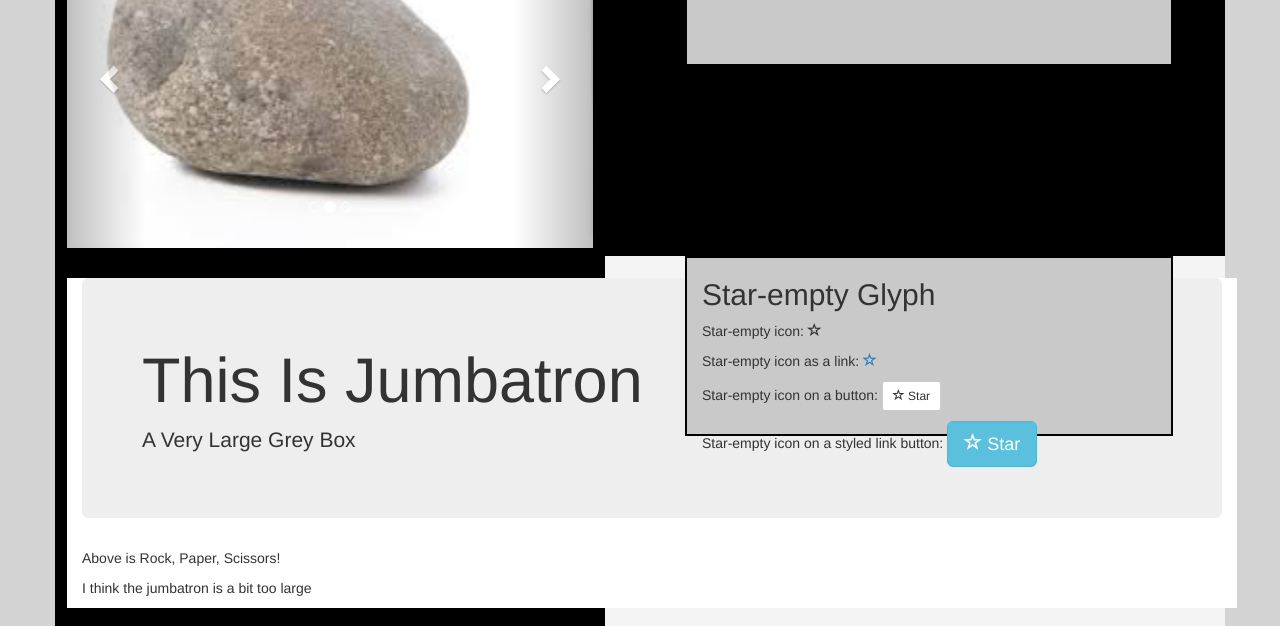
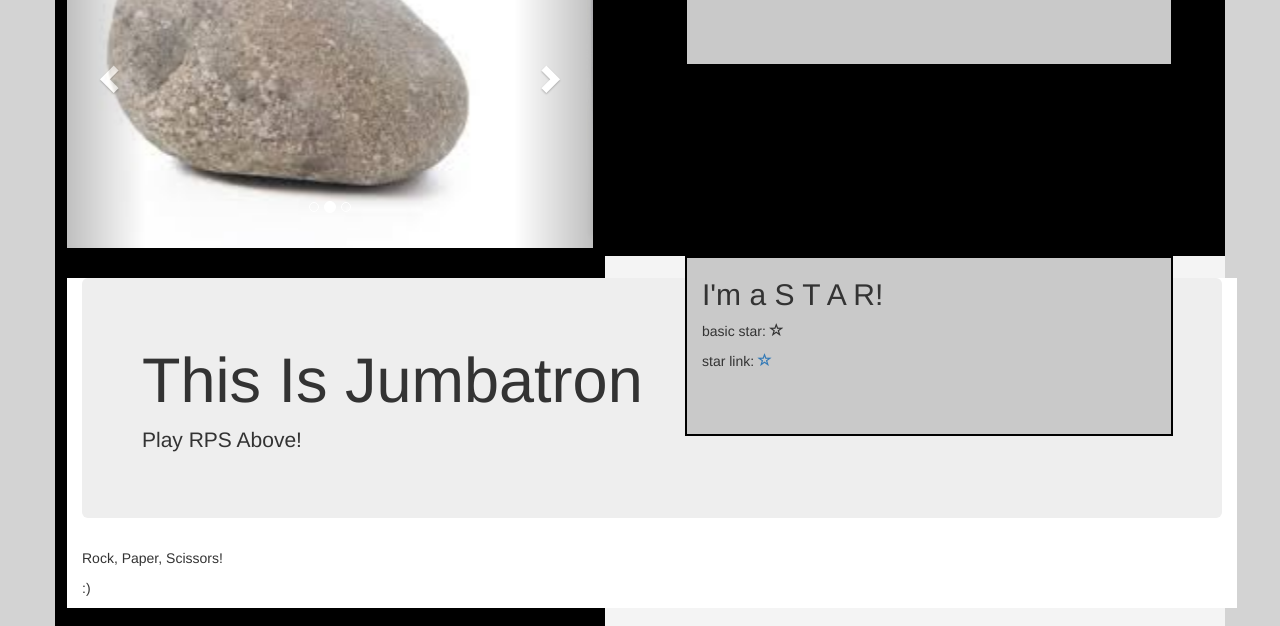
Before and after one commit to Jaygithublogin/Sandbox, a plain HTML site: page weekTwo/lesson4.html in a window 1280 px wide. Shown: the part 667-1293 px from the top of the page. Drawn offline with nearby package versions, Linux system fonts and the light colour scheme.

Commit message:
Add files via upload

```diff
--- a/weekTwo/lesson4.html
+++ b/weekTwo/lesson4.html
@@ -160,30 +160,21 @@
         <p><div class="container">
           <div class="jumbotron">
             <h1>This Is Jumbatron</h1>
-            <p>A Very Large Grey Box</p>
+            <p>Play RPS Above!</p>
         </div>
-        <p>Above is Rock, Paper, Scissors!</p>
-        <p>I think the jumbatron is a bit too large</p>
+        <p>Rock, Paper, Scissors!</p>
+        <p>:)</p>
     </div></p>
 </div>  <!-- closing column -->
 <div class="col-sm-5 col2Styles">
-    <h2>Star-empty Glyph</h2>
-      <p>Star-empty icon: <span class="glyphicon glyphicon-star-empty"></span></p>
-      <p>Star-empty icon as a link:
-        <a href="#">
+    <h2>I'm a S T A R!</h2>
+      <p>basic star: <span class="glyphicon glyphicon-star-empty"></span></p>
+      <p>star link:
+        <a href="https://www.nasa.gov/subject/6892/stars/">
           <span class="glyphicon glyphicon-star-empty"></span>
         </a>
       </p>
-      <p>Star-empty icon on a button:
-        <button type="button" class="btn btn-default btn-sm">
-          <span class="glyphicon glyphicon-star-empty"></span> Star
-        </button>
-      </p>
-      <p>Star-empty icon on a styled link button:
-        <a href="#" class="btn btn-info btn-lg">
-          <span class="glyphicon glyphicon-star-empty"></span> Star
-        </a>
-      </p>
+
 </div>  <!-- closing column -->
 </div>  <!-- closing row -->
 </div> <!-- closing container -->
```
Also changed, not shown: weekOne/lesson1.html (line endings or trailing spaces), weekOne/lesson2.html (line endings or trailing spaces), weekTwo/lesson3.html (line endings or trailing spaces).
